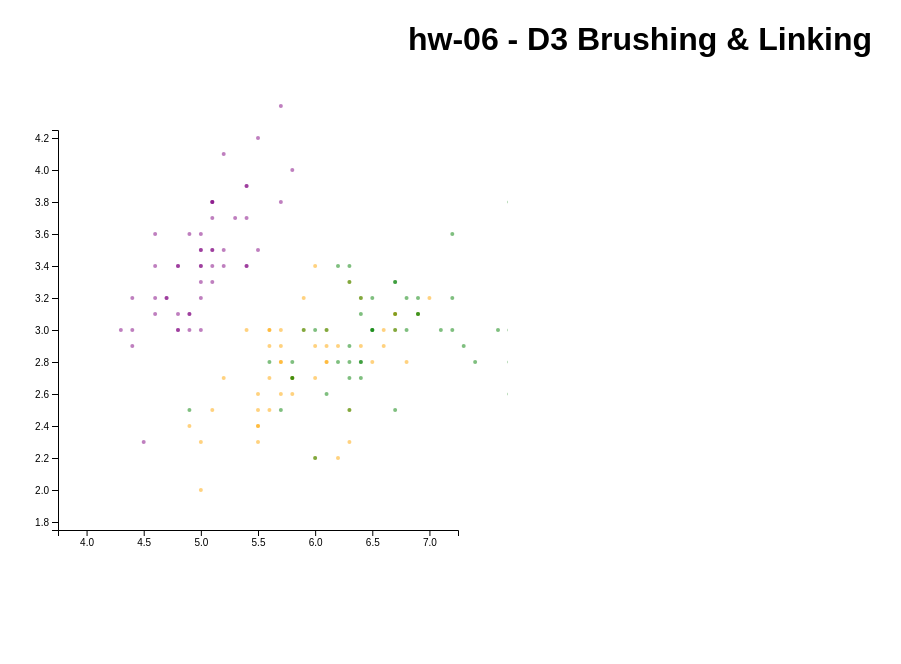
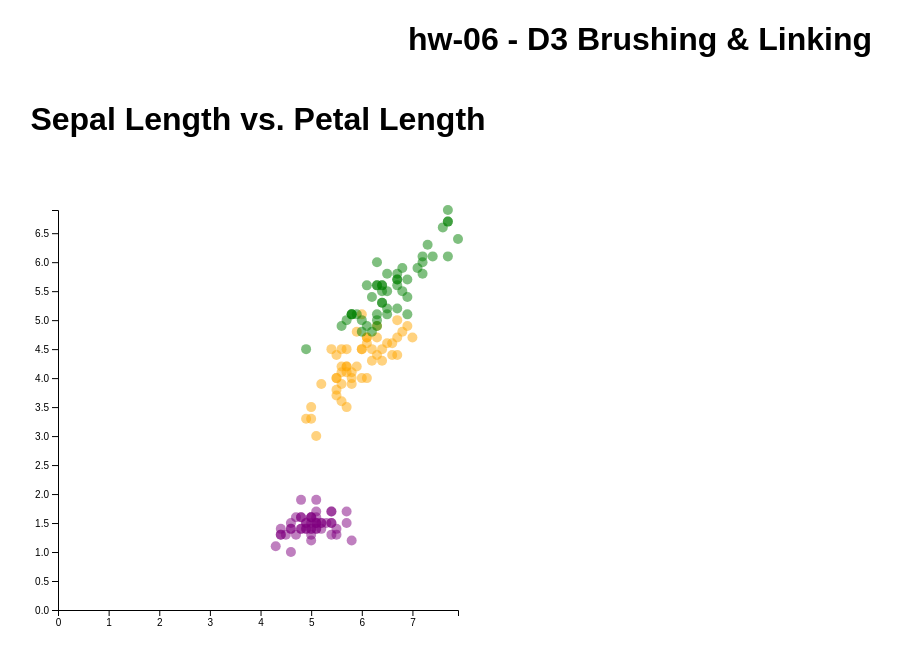
Before and after one commit to DS4200-S23-Class/hw-06-jacob_dave, a plain HTML site: page index.html in a window 1280 px wide. Shown: the whole page, without its empty margins (0-901 px from the left). Drawn offline with Linux system fonts and the light colour scheme.

Commit message:
tiny fix

```diff
--- a/index.html
+++ b/index.html
@@ -15,7 +15,9 @@
     <h1 class="center">hw-06 - D3 Brushing & Linking</h1>
     <div class="flex">
       <div id="column">
-        <div id="vis1"></div>
+        <div id="vis1">
+          <h1 class="center">Sepal Length vs. Petal Length</h1>
+        </div>
       </div>
 
       <div id="column">
--- a/js/main.js
+++ b/js/main.js
@@ -20,28 +20,23 @@ function first_scatter() {
     d3.csv('data/iris.csv').then((data) => {
         // Establish max and min bounds for data
         const MAX_X = d3.max(data, (d) => {
-            return parseInt(d.Sepal_Length)
+            return parseFloat(d.Sepal_Length)
         });
 
-        const MIN_X = d3.min(data, (d) => {
-            return parseInt(d.Sepal_Length)
-        });
 
         const MAX_Y = d3.max(data, (d) => {
-            return parseInt(d.Sepal_Width)
-        })
-
-        const MIN_Y = d3.min(data, (d) => {
-            return parseInt(d.Sepal_Width)
-        })
+            return parseFloat(d.Petal_Length)
+        });
+        console.log(MAX_X);
+        console.log(MAX_Y);
 
         // making scaling functions for both x and y values
         const X_SCALE = d3.scaleLinear()
-            .domain([MIN_X - 0.25, MAX_X + 0.25])
+            .domain([0, MAX_X])
             .range([0, VIS_WIDTH]);
 
         const Y_SCALE = d3.scaleLinear()
-            .domain([MIN_Y - 0.25, MAX_Y + 0.25])
+            .domain([0, MAX_Y])
             .range([VIS_HEIGHT, 0]);
 
         const myColor = d3.scaleOrdinal().domain(data)
@@ -56,9 +51,9 @@ function first_scatter() {
                 return (MARGINS.left + X_SCALE(d.Sepal_Length))
             })
             .attr('cy', (d) => {
-                return (MARGINS.top + Y_SCALE(d.Sepal_Width))
+                return (MARGINS.top + Y_SCALE(d.Petal_Length))
             })
-            .attr('r', 2)
+            .attr('r', 5)
             .attr('fill', function(d){return myColor(d.Species)})
             .attr('opacity', 0.5)
             .attr('class', 'point');
```
